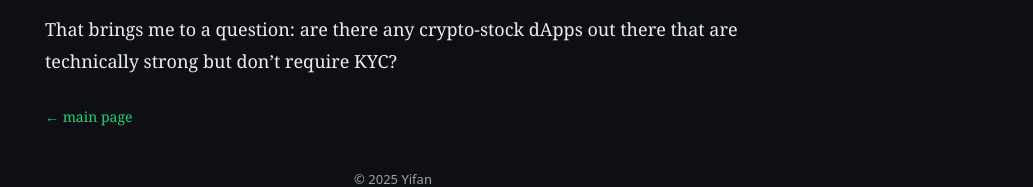
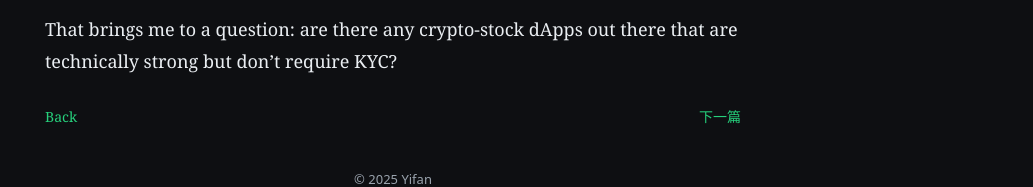
Before and after one commit to Satanic-Z/Satanic-Z.github.io, a Jekyll site: the page built from _posts/2025-10-16-RWA.md, in a window 1280 px wide. Shown: the part 1213-1400 px from the top of the page, without its empty margins (247-1280 px from the left). Built offline with Jekyll 4.4.1, drawn with Linux system fonts in a browser that asks for light colours.

Commit message:
main page

```diff
--- a/_layouts/post.html
+++ b/_layouts/post.html
@@ -10,8 +10,9 @@ layout: base
   <div class="content">
     {{ content }}
   </div>
-  <nav class="post-nav">
-    <a href="{{ "/" | relative_url }}">← main page</a>
-    <span></span>
-  </nav>
-</article>
+  <div class="post-nav">
+    <a href="{{ '/blog/' | relative_url }}">Back</a>
+    {%- if page.next.url -%}
+      <a href="{{ page.next.url | relative_url }}">下一篇</a>
+    {%- endif -%}
+  </div>
```
